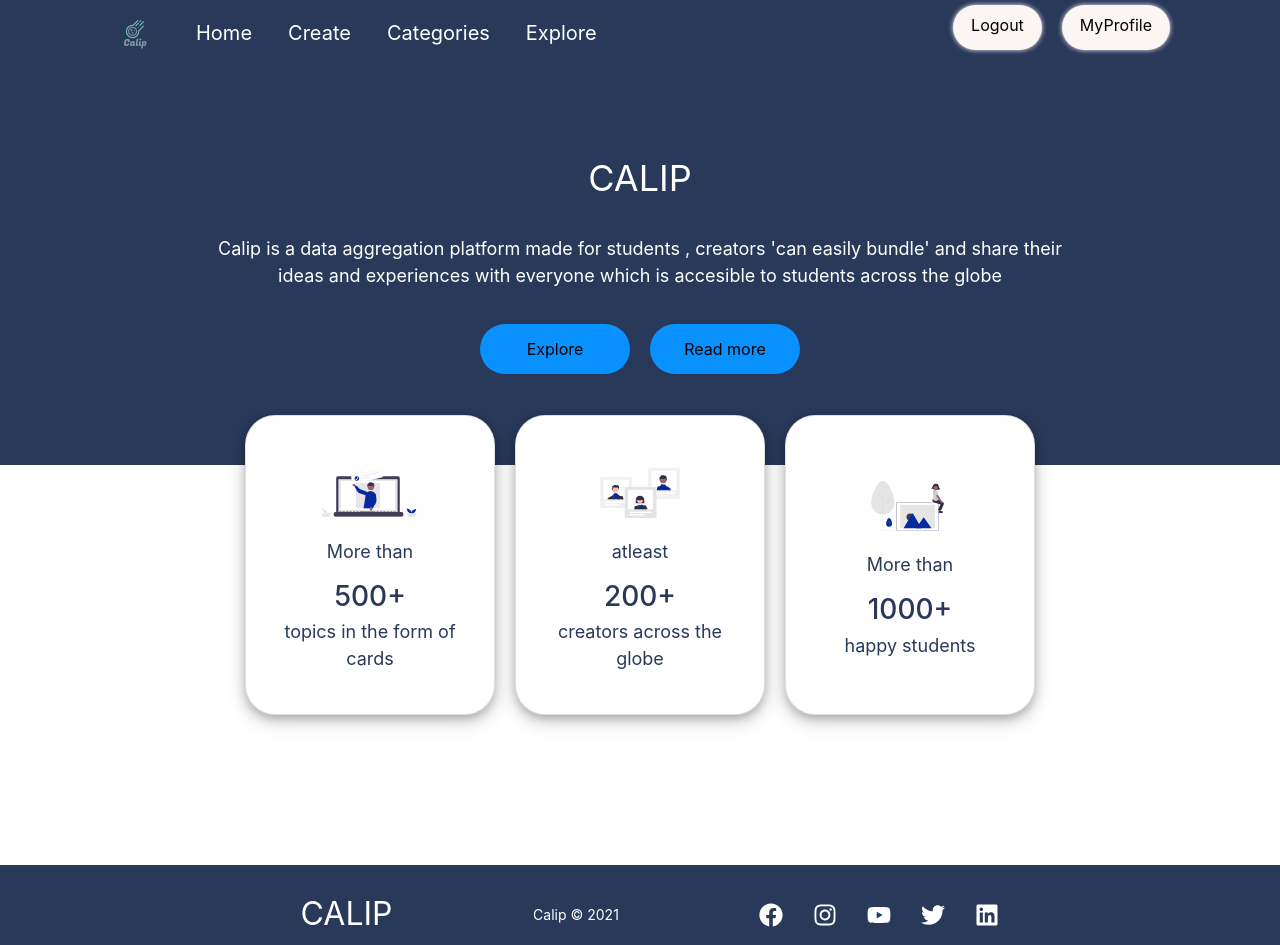
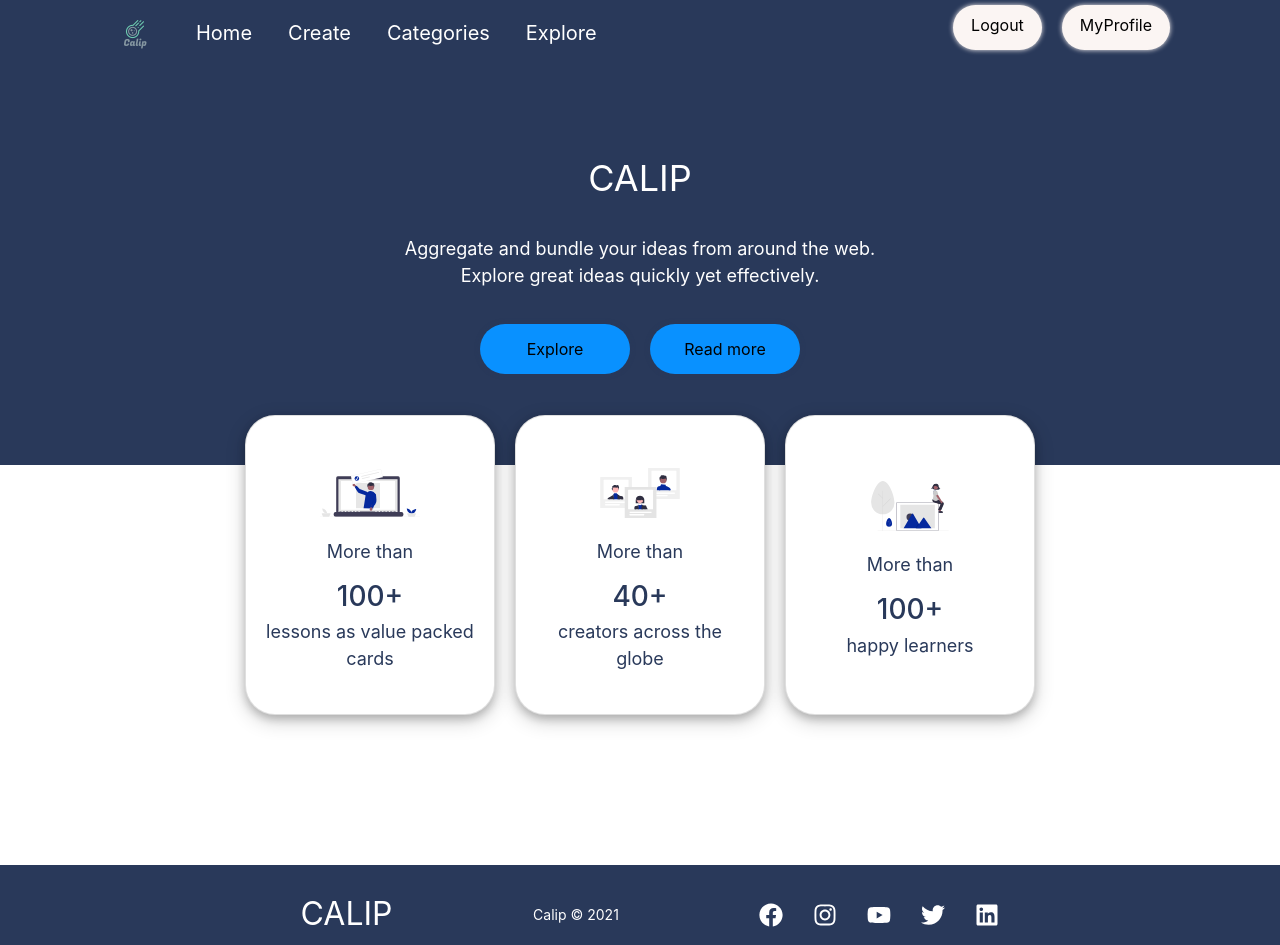
Before and after one commit to too-rusty/calip-v2, a React (Create React App) app in the folder calip-front/: page / in a window 1280 px wide. Built offline with nearby package versions, Linux system fonts and the light colour scheme; no server answers.

Commit message:
added many changes, solved some bugs

```diff
--- a/calip-front/src/components/cchain.js
+++ b/calip-front/src/components/cchain.js
@@ -190,7 +190,7 @@ class Cchain extends React.Component {
           </div>
 
           <div>
-            <CChainView chain={this.state.cardchain} />
+            <CChainView chain={this.state.cardchain} startIdx={0}/>
           </div>
         </div>
       );
--- a/calip-front/src/components/cchainView.js
+++ b/calip-front/src/components/cchainView.js
@@ -17,9 +17,10 @@ var outputStyle = {
 class CChainView extends React.Component {
   constructor(props) {
     super(props);
+    let startIdx = this.props.startIdx
     this.state = {
       cc: this.props.chain.content, // the actual card chain content
-      cidx: null,
+      cidx: startIdx == 0 ? startIdx : null,
     };
     console.log("cchainview content", this.cc);
   }
--- a/calip-front/src/components/create.js
+++ b/calip-front/src/components/create.js
@@ -131,8 +131,8 @@ class Create extends React.Component {
     } else {
       let data = JSON.stringify(this.formData(true));
       let token = this.props.token;
-      console.log("data before sending", data);
-      console.log("token before sending", token);
+      // console.log("data before sending", data);
+      // console.log("token before sending", token);
       const config = {
         headers: {
           token: token,
@@ -150,6 +150,7 @@ class Create extends React.Component {
           console.log("called CREATE API", res.data);
           if (res.data.ccid != undefined) {
             this.setState({ ccid: res.data.ccid });
+            alert("Your card has been successfully Saved to Drafts");
           }
         })
         .catch((error) => {
@@ -159,7 +160,6 @@ class Create extends React.Component {
             console.log("Show error notification!");
           }
         });
-      alert("Your card has been successfully Saved to Drafts");
     }
   }
   publishChain() {
@@ -205,6 +205,8 @@ class Create extends React.Component {
           console.log("called CREATE API", res.data);
           if (res.data.ccid != undefined) {
             this.setState({ ccid: res.data.ccid });
+            alert("Your card has been successfully published");
+            this.props.history.push("/cc");
           }
         })
         .catch((error) => {
@@ -216,8 +218,6 @@ class Create extends React.Component {
             console.log("Show error notification!");
           }
         });
-      alert("Your card has been successfully published");
-      this.props.history.push("/");
     }
   }
 
@@ -233,6 +233,9 @@ class Create extends React.Component {
   render() {
     // if logout then redirect
     if (this.props.token === "null") {
+      alert(
+        "Please login to create."
+      );
       return <Redirect to={"/login"} />;
     }
 
--- a/calip-front/src/components/editchain.js
+++ b/calip-front/src/components/editchain.js
@@ -170,6 +170,7 @@ class EditView extends React.Component {
           console.log("called CREATE API", res.data);
           if (res.data.ccid != undefined) {
             this.setState({ ccid: res.data.ccid });
+            alert("Your draft has ben successfully saved");
           }
         })
         .catch((error) => {
@@ -182,7 +183,7 @@ class EditView extends React.Component {
             console.log("Show error notification!");
           }
         });
-      alert("Your draft has ben successfully saved");
+
     }
     //saves as draft
   }
@@ -225,6 +226,8 @@ class EditView extends React.Component {
           console.log("called CREATE API", res.data);
           if (res.data.ccid != undefined) {
             this.setState({ ccid: res.data.ccid });
+            alert("Your card has been successfully Edited");
+            this.props.history.push("/cc");
           }
           // console.log("USERNAMEEEE",res.data) // only token is being returned
           // // localStorage.setItem('token',res.data.token)
@@ -242,8 +245,7 @@ class EditView extends React.Component {
             console.log("Show error notification!");
           }
         });
-      alert("Your card has been successfully Edited");
-      this.props.history.push("/");
+
     }
     // e.preventDefault()
     //publishes the chain
--- a/calip-front/src/components/home.js
+++ b/calip-front/src/components/home.js
@@ -28,9 +28,15 @@ class Home extends React.Component {
         <div className="home-hero">
           <div className="home-title">Calip</div>
           <div className="home-about">
-            Calip is a data aggregation platform made for students , creators
-            'can easily bundle' and share their ideas and experiences with
-            everyone which is accesible to students across the globe
+            <div>
+            Aggregate and bundle your
+            ideas from around the web.
+            </div>
+            <div>
+            </div>
+            <div>
+            Explore great ideas quickly yet effectively.
+            </div>
           </div>
           <div className="home-buttons">
             <Link to="/cc">
@@ -47,20 +53,20 @@ class Home extends React.Component {
           <div className="card">
             <img className="display-image" src={content} alt="content" />
             <p>More than</p>
-            <h3>500+</h3>
-            <p>topics in the form of cards</p>
+            <h3>100+</h3>
+            <p>lessons as value packed cards</p>
           </div>
           <div className="card">
             <img className="display-image" src={creators} alt="creators" />
-            <p>atleast</p>
-            <h3>200+</h3>
+            <p>More than</p>
+            <h3>40+</h3>
             <p>creators across the globe</p>
           </div>
           <div className="card">
             <img className="display-image" src={students} alt="students" />
             <p>More than</p>
-            <h3>1000+</h3>
-            <p>happy students</p>
+            <h3>100+</h3>
+            <p>happy learners</p>
           </div>
         </div>
       </div>
--- a/calip-front/src/components/signup.js
+++ b/calip-front/src/components/signup.js
@@ -42,10 +42,11 @@ class Signup extends React.Component {
         return status >= 200 && status < 500;
       },
     };
+
     axios
       .post(`http://${process.env.REACT_APP_SERVER_URL}/signup`, data)
       .then((res) => {
-        console.log(res, "ok", res.status);
+        this.setState({message : "OKDONE"})
       })
       .catch((error) => {
         if (error.response) {
@@ -56,20 +57,33 @@ class Signup extends React.Component {
           console.log("Show error notification!");
         }
       });
+    // THIS should not be here, un comment and recheck what is happening
+    // better to simply show a non alert message based on message param
+    // better still remove this completely, because user is automatically redirected to home page
+    // infact alert before redirecting
 
-    console.log(this.state);
-    alert(
-      "Thank You for Signing Up " +
-        this.state.username +
-        ". Please login to continue"
-    );
-    this.props.history.push("/home");
+    // console.log(this.state);
+    // alert(
+    //   "Thank You for Signing Up " +
+    //     this.state.username +
+    //     ". Please login to continue"
+    // );
+    // this.props.history.push("/home");
   }
 
   render() {
     // if logged in then link to the home page
     if (this.props.token !== "null") {
       return <Redirect to={"/"} />;
+    }
+    if (this.state.message === "OKDONE") {
+      alert(
+        "Thank You for Signing Up " +
+          this.state.username +
+          ". Please login to continue"
+      );
+      this.props.history.push("/login") // ? not sure what is this , remove if not correct
+      return <Redirect to={"/login"} />
     }
     return (
       <div>
@@ -125,7 +139,7 @@ class Signup extends React.Component {
                 />
               </div>
               {/* <Link className="switchtext" to={"../login"}> */}
-              <button className="login-button">Sign-Up</button>
+              <button className="login-button">Sign Up</button>
               {/* </Link> */}
             </form>
             <div className="switch">
```
